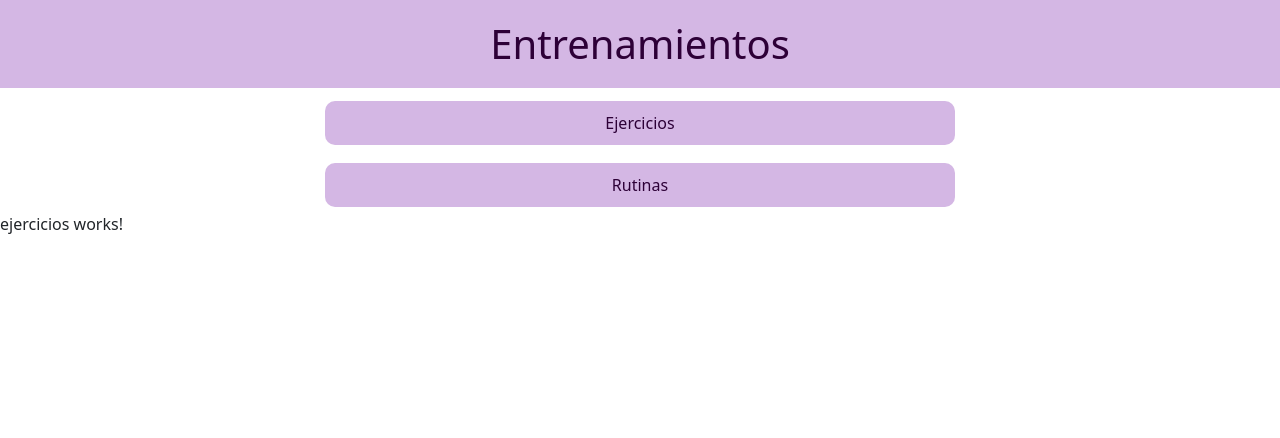
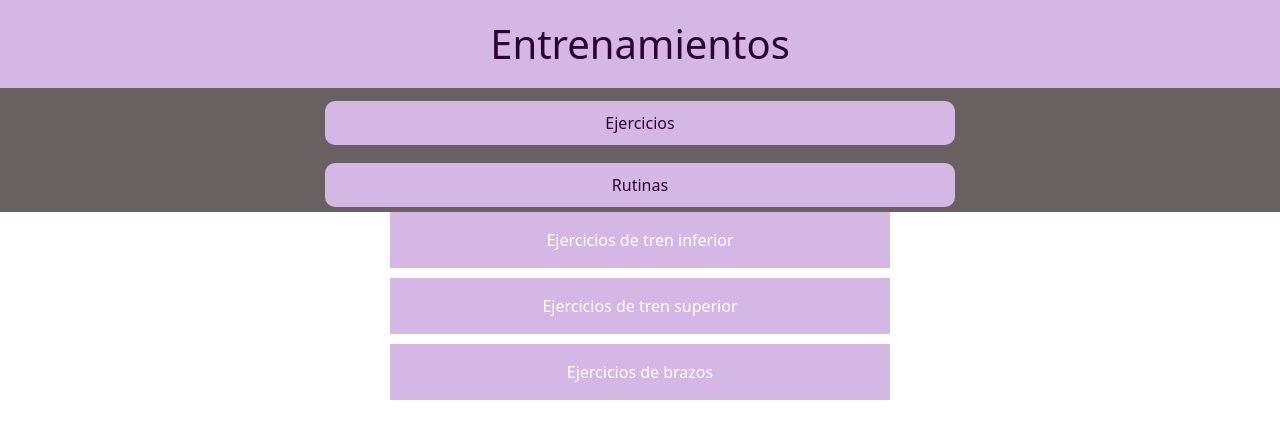
Before and after one commit to SII-Informatica-UMA/ciklum-codequatro, an Angular app in the folder angular-ciklum/: page / in a window 1280 px wide. Both pictures are taken after a click on the button "Ejercicios". Shown: the top 438 px of the page. Built offline with nearby package versions, Linux system fonts and the light colour scheme.

Commit message:
Cambios en ejercicios
He añadido 3 botones desplegables con tipos de ejercicios y dentro he introducido otros botones. Estos aun no muestran información del ejercicio

```diff
--- a/angular-ciklum/angular.json
+++ b/angular-ciklum/angular.json
@@ -92,5 +92,8 @@
         }
       }
     }
+  },
+  "cli": {
+    "analytics": "4beadd42-62b0-4c6b-b771-2c7c5384a6e6"
   }
 }
--- a/angular-ciklum/package.json
+++ b/angular-ciklum/package.json
@@ -22,7 +22,6 @@
     "@popperjs/core": "^2.11.8",
     "bootstrap": "^5.3.2",
     "rxjs": "~7.8.0",
-    "tslib": "^2.3.0",
     "zone.js": "~0.14.3"
   },
   "devDependencies": {
@@ -37,6 +36,7 @@
     "karma-coverage": "~2.2.0",
     "karma-jasmine": "~5.1.0",
     "karma-jasmine-html-reporter": "~2.1.0",
+    "tslib": "^2.6.2",
     "typescript": "~5.4.2"
   }
 }
--- a/angular-ciklum/src/app/app.component.css
+++ b/angular-ciklum/src/app/app.component.css
@@ -16,3 +16,5 @@ button {
     background-color: #d4b7e4; /* Color de fondo - rosa pálido */
     color: #2d0037; /* Color del texto*/
 }
+
+main{background-color: rgb(103, 97, 97); /* Color de fondo - gris */}
--- a/angular-ciklum/src/app/ejercicios/ejercicios.component.css
+++ b/angular-ciklum/src/app/ejercicios/ejercicios.component.css
@@ -0,0 +1,65 @@
+p{background-color: rgb(103, 97, 97)}
+
+        /* Dropdown Button */
+        .dropbtn {
+            background-color: #d4b7e4;
+            color: white;
+            padding: 16px;
+            font-size: 16px;
+            border: none;
+            cursor: pointer;
+            display: block;
+            margin: auto;
+            text-align: center;
+            width: 500px;
+            margin-bottom: 10px;
+        }
+
+        /* Dropdown button on hover & focus */
+        .dropbtn:hover, .dropbtn:focus {
+            background-color: #d4b7e4;
+        }
+
+        /* The container <div> - needed to position the dropdown content */
+        .dropdown {
+            text-align: center;
+        }
+
+        /* Dropdown Content (Hidden by Default) */
+        .dropdown-content {
+            display: none;
+            position: relative;
+            background-color: #f9f9f9;
+            min-width: 200px;
+            box-shadow: 0px 8px 16px 0px rgba(0,0,0,0.2);
+            z-index: 1;
+            text-align: center;
+        }
+
+        /* Buttons inside the dropdown */
+        .dropdown-content button {
+            color: black;
+            padding: 12px 16px;
+            text-decoration: none;
+            display: block;
+            border: none;
+            background-color: transparent;
+            width: 20%;
+            text-align: center; /* Centro horizontal */
+            margin: auto; /* Centro vertical */
+        }
+
+        /* Change color of dropdown buttons on hover */
+        .dropdown-content button:hover {
+            background-color: #f1f1f1;
+        }
+
+        /* Show the dropdown menu on hover */
+        .dropdown:hover .dropdown-content {
+            display: block;
+        }
+
+        /* Change the background color of the dropdown button when the dropdown content is shown */
+        .dropdown:hover .dropbtn {
+            background-color: #d4b7e4;
+        }
--- a/angular-ciklum/src/app/ejercicios/ejercicios.component.html
+++ b/angular-ciklum/src/app/ejercicios/ejercicios.component.html
@@ -1 +1,56 @@
-<p>ejercicios works!</p>
+<!DOCTYPE html>
+<html lang="es">
+<head>
+    <meta charset="UTF-8">
+    <meta name="viewport" content="width=device-width, initial-scale=1.0">
+    <title>Botones Desplegables</title>
+    <!-- Estilos CSS para el menú desplegable -->
+
+</head>
+<body>
+    <!-- Agrega el botón de accesibilidad con menú desplegable -->
+    <div class="dropdown">
+        <button class="dropbtn">Ejercicios de tren inferior</button>
+        <div class="dropdown-content">
+            <button onclick="mostrarInformacion('Prensa')">Prensa</button>
+            <button onclick="mostrarInformacion('Sentadilla bulgara')">Sentadilla bulgara</button>
+            <button onclick="mostrarInformacion('Extension de cuadriceps')">Extension de cuadriceps</button>
+            <button onclick="mostrarInformacion('Extensión de isquiotibiales')">Extensión de isquiotibiales</button>
+        </div>
+    </div>
+    <div class="dropdown">
+        <button class="dropbtn">Ejercicios de tren superior</button>
+        <div class="dropdown-content">
+            <button onclick="mostrarInformacion('Bench press')">Bench press</button>
+            <button onclick="mostrarInformacion('Fly press')">Fly press</button>
+            <button onclick="mostrarInformacion('Back')">Back</button>
+            <button onclick="mostrarInformacion('Pull over')">Pull over</button>
+        </div>
+    </div>
+    <div class="dropdown">
+        <button class="dropbtn">Ejercicios de brazos</button>
+        <div class="dropdown-content">
+            <button onclick="mostrarInformacion('Triceps')">Triceps</button>
+            <button onclick="mostrarInformacion('Biceps con barra Z')">Biceps con barra Z</button>
+            <button onclick="mostrarInformacion('Biceps martillo')">Biceps martillo</button>
+            <button onclick="mostrarInformacion('Press militar')">Press militar</button>
+        </div>
+    </div>
+
+    <!-- Script JavaScript para mostrar información -->
+    <script>
+        function mostrarInformacion(nombreEjercicio) {
+            alert('Información del ejercicio: ' + nombreEjercicio + '\n\n' +
+                  '"Nombre": "string",\n' +
+                  '"Descripción": "string",\n' +
+                  '"Observaciones": "string",\n' +
+                  '"Tipo": "string",\n' +
+                  '"Músculos Trabajados": "string",\n' +
+                  '"Material": "string",\n' +
+                  '"Dificultad": "string",\n' +
+                  '"Multimedia": ["string"],\n' +
+                  '"ID": 0');
+        }
+    </script>
+</body>
+</html>
```
Also changed, not shown: 1 other file (tests, documents, lock files or other folders).
